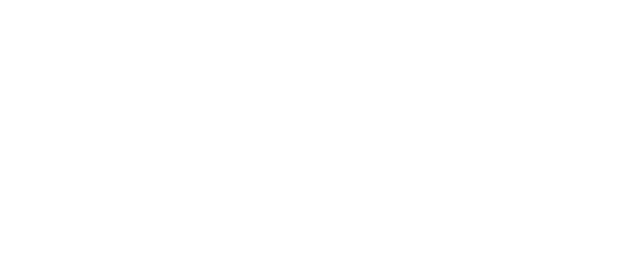
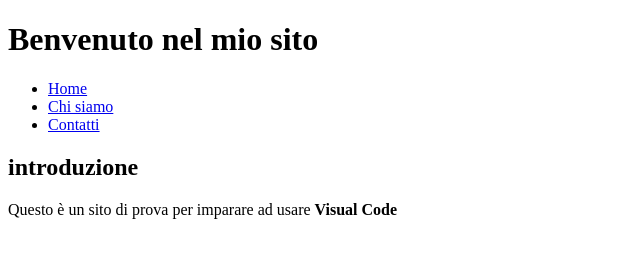
Before and after one commit to stefania-hub/tuttiitag, a plain HTML site: page index.html in a window 1280 px wide. Shown: the whole page, without its empty margins (0-640 px from the left). Drawn offline with Linux system fonts and the light colour scheme.

Commit message:
salvato con andrea

```diff
--- a/index.html
+++ b/index.html
@@ -1,11 +1,32 @@
 <!DOCTYPE html>
 <html lang="en">
+
 <head>
     <meta charset="UTF-8">
     <meta name="viewport" content="width=device-width, initial-scale=1.0">
-    <title>Document</title>
+    <title>Sito di esempio</title>
 </head>
+
 <body>
+    <header>
+        <h1>Benvenuto nel mio sito</h1>
+        <nav>
 
+            <ul>
+                <li><a href="index.html">Home</a></li>
+                <li><a href="about.html">Chi siamo</a></li>
+                <li><a href="contatti.html">Contatti</a></li>
+            </ul>
+        </nav>
+    </header>
+<main>
+    <section>
+        <h2>introduzione</h2>
+        <p>Questo è un sito di prova per imparare ad usare <strong>Visual Code</strong>
+            <img src="" alt="">
+        </p>
+    </section>
+</main>
 </body>
+
 </html>
```
Also changed, not shown: style.css (added).
